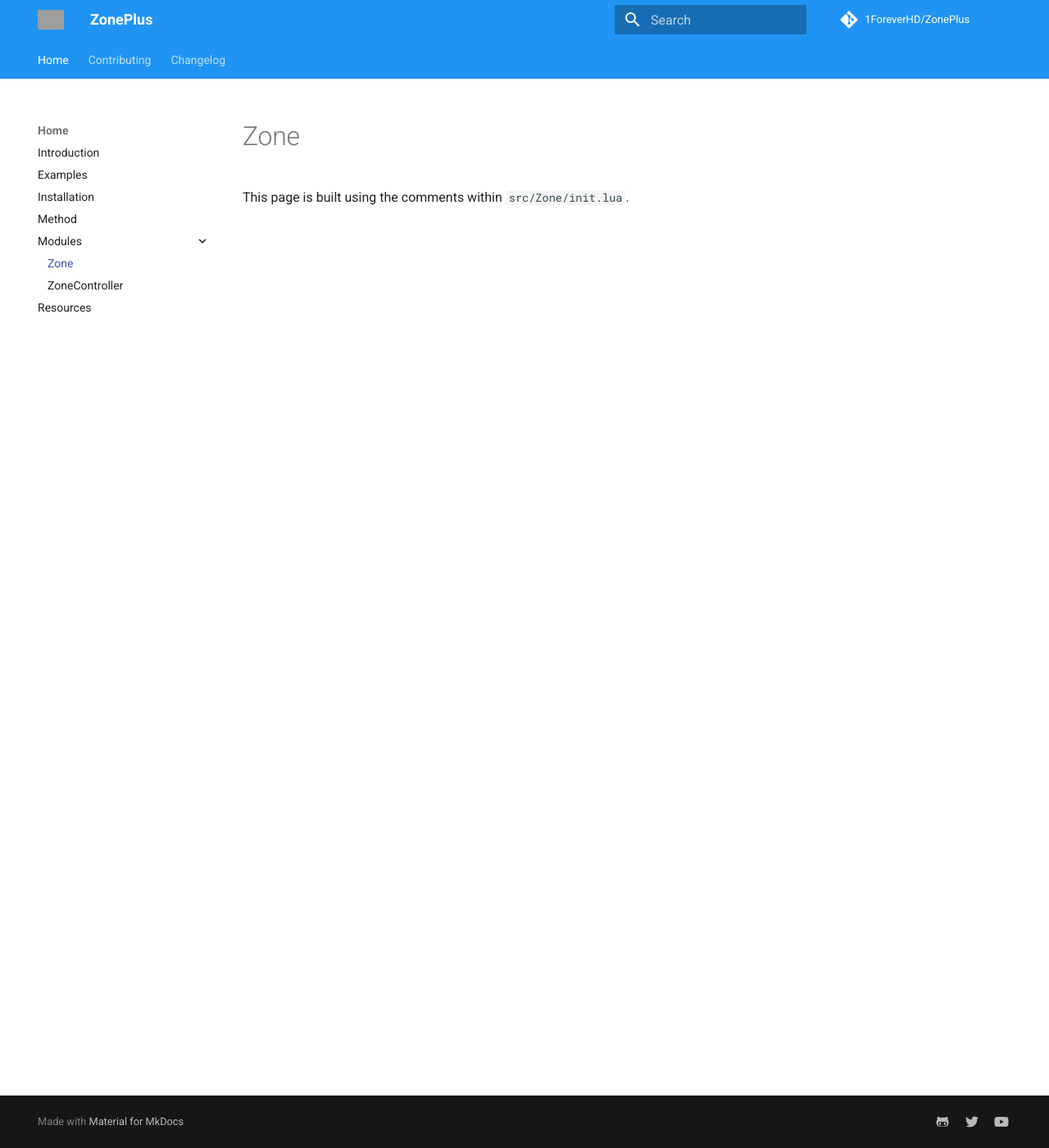
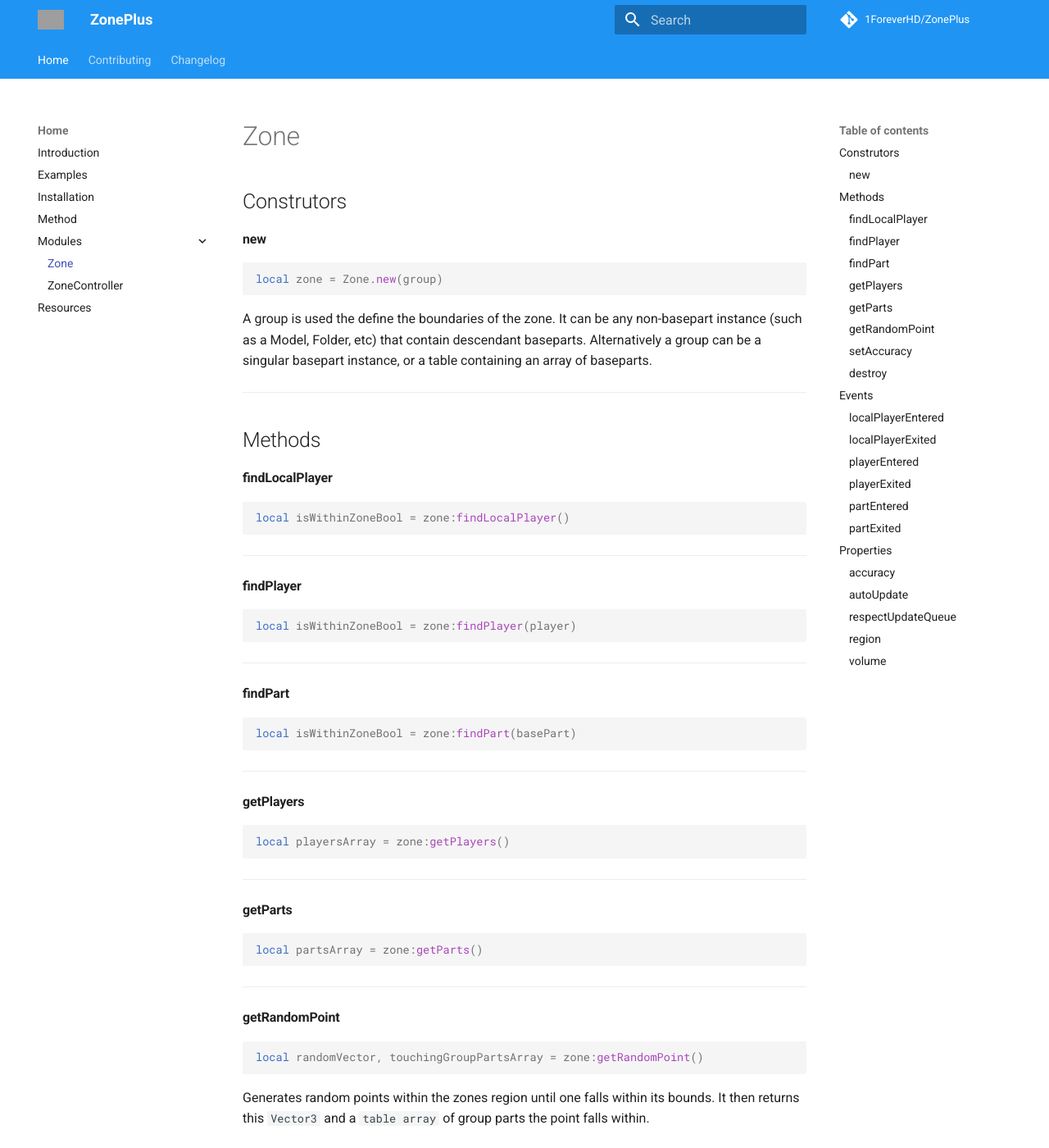
Before and after one commit to 1ForeverHD/ZonePlus, an MkDocs documentation site: the page built from docs/zone.md, in a window 1280 px wide and 1400 px high. Shown: the whole window at 82% size. Built offline with MkDocs 1.6.1 and Material for MkDocs 9.7.7, drawn with Linux system fonts in a browser that asks for light colours; comment, search, counter and statistics services are not loaded; some of the changed text lies outside the part shown; grey boxes are pictures that could not be loaded.

Commit message:
f456021c608978e861fdc916f09492b5dba845fe

````diff
--- a/docs/zone.md
+++ b/docs/zone.md
@@ -1 +1,148 @@
-This page is built using the comments within ``src/Zone/init.lua``.
+[Accuracy Enum]: https://github.com/1ForeverHD/ZonePlus/blob/main/src/Zone/Enum/Accuracy.lua
+[setAccuracy]: https://1foreverhd.github.io/ZonePlus/zone/#setaccuracy
+
+## Construtors
+
+#### new
+```lua
+local zone = Zone.new(group)
+```
+A group is used the define the boundaries of the zone. It can be any non-basepart instance (such as a Model, Folder, etc) that contain descendant baseparts. Alternatively a group can be a singular basepart instance, or a table containing an array of baseparts.
+
+----
+
+
+
+## Methods
+
+#### findLocalPlayer
+```lua
+local isWithinZoneBool = zone:findLocalPlayer()
+```
+
+----
+#### findPlayer
+```lua
+local isWithinZoneBool = zone:findPlayer(player)
+```
+
+----
+#### findPart
+```lua
+local isWithinZoneBool = zone:findPart(basePart)
+```
+
+----
+#### getPlayers
+```lua
+local playersArray = zone:getPlayers()
+```
+
+----
+#### getParts
+```lua
+local partsArray = zone:getParts()
+```
+
+----
+#### getRandomPoint
+```lua
+local randomVector, touchingGroupPartsArray = zone:getRandomPoint()
+```
+Generates random points within the zones region until one falls within its bounds. It then returns this ``Vector3`` and a ``table array`` of group parts the point falls within.
+
+----
+#### setAccuracy
+```lua
+zone:setAccuracy(enumIdOrName)
+```
+Sets the frequency of checks based upon the [Accuracy Enum].
+
+----
+#### destroy
+```lua
+zone:destroy()
+```
+Disconnects all connections within the zone.
+
+----
+
+
+
+## Events
+#### localPlayerEntered
+```lua
+zone.localPlayerEntered:Connect(function()
+    print("you entered the zone!")
+end)
+```
+
+----
+#### localPlayerExited
+```lua
+zone.localPlayerExited:Connect(function()
+    print("you exited the zone!")
+end)
+```
+
+----
+#### playerEntered
+```lua
+zone.playerEntered:Connect(function(player)
+    print(("player '%s' entered the zone!"):format(player.Name))
+end)
+```
+
+----
+#### playerExited
+```lua
+zone.playerExited:Connect(function(player)
+    print(("player '%s' exited the zone!"):format(player.Name))
+end)
+```
+
+----
+#### partEntered
+```lua
+zone.partEntered:Connect(function(part)
+    print(("part '%s' entered the zone!"):format(part.Name))
+end)
+```
+
+----
+#### partExited
+```lua
+zone.partExited:Connect(function(part)
+    print(("part '%s' exited the zone!"):format(part.Name))
+end)
+```
+
+----
+
+
+
+## Properties
+#### accuracy
+*Default:* ``enum.Accuracy.High``
+
+To change ``accuracy`` it's recommended you use [setAccuracy].
+
+----
+#### autoUpdate
+*Default:* ``true``
+
+When ``true``, the zone will update when its group parts change size or position, or when a descendant group part is added or removed from the group.
+
+----
+#### respectUpdateQueue
+*Default:* ``true``
+
+When ``true``, will prevent the internal ``_update()`` from being called multiple times within a 0.1 second period.
+
+----
+#### region
+*Read-only*
+
+----
+#### volume
+*Read-only*
````
Also changed, not shown: docs/zonecontroller.md (+38 -1 lines).
